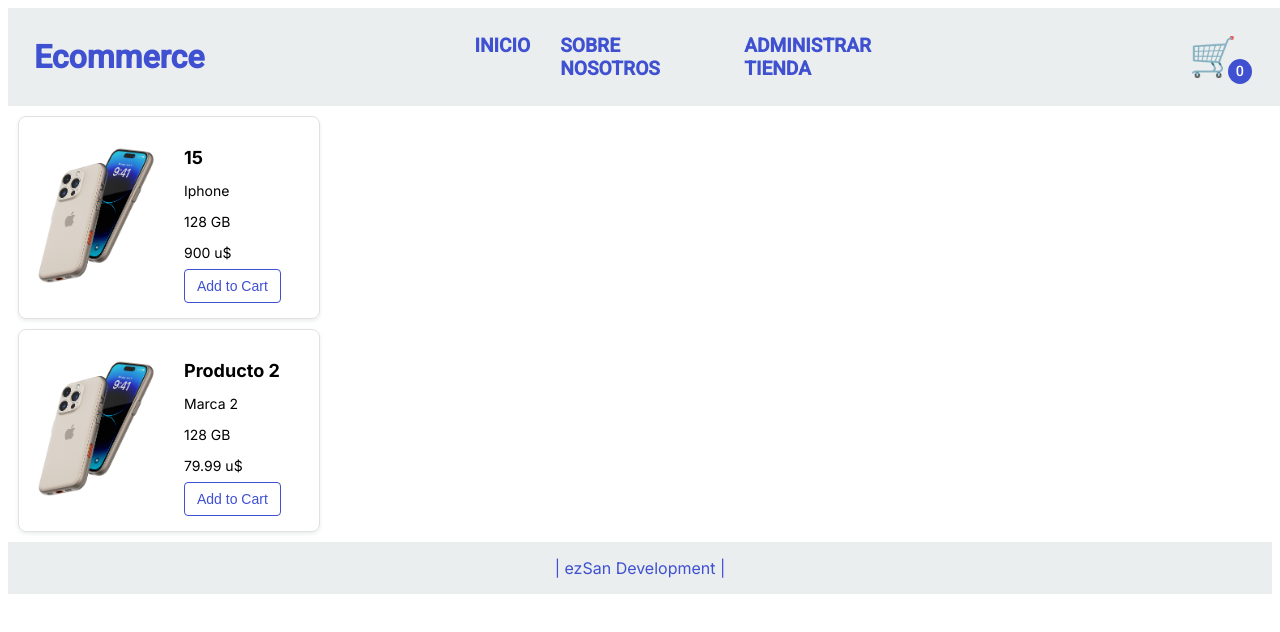
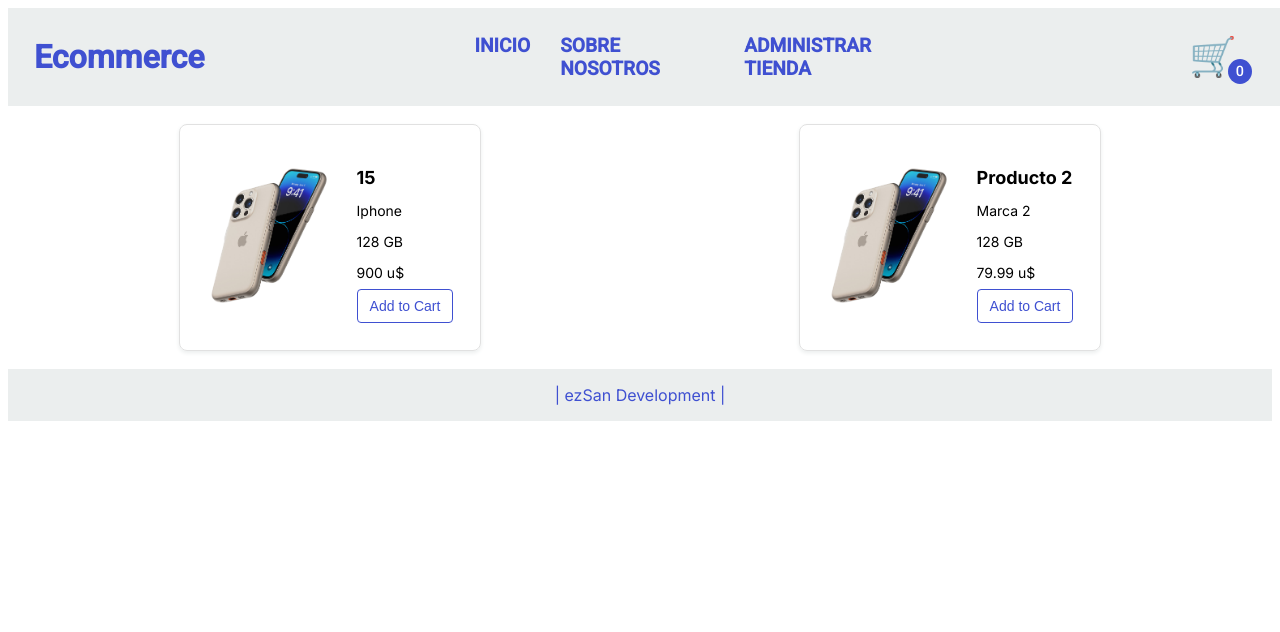
Before and after one commit to ezSan/ecommerce, a Next.js app: page / in a window 1280 px wide. Shown: the top 632 px of the page. Built offline with nearby package versions, Linux system fonts and the light colour scheme.

Commit message:
style(cards & productsContainer): add new style

```diff
--- a/src/app/scss/components/_productCard.scss
+++ b/src/app/scss/components/_productCard.scss
@@ -1,14 +1,17 @@
-@use '../utils/colors' as *;
+@use "../utils/colors" as *;
 
 .product_card {
   display: flex;
   border: 1px solid #e1e1e1;
   border-radius: 8px;
   overflow: hidden;
-  margin: 10px;
+  margin: 6px;
   box-shadow: 0 2px 4px $bg-color;
   max-width: 300px; // Ajusta el ancho máximo según tus preferencias
   align-items: center;
+  padding: 12px;
+
+  justify-content: center;
 }
 
 .card_image {
--- a/src/app/scss/components/_productContainer.scss
+++ b/src/app/scss/components/_productContainer.scss
@@ -0,0 +1,5 @@
+.productContainer {
+  display: flex;
+  justify-content: space-around;
+  margin: 12px;;
+}
--- a/src/app/scss/components/components.scss
+++ b/src/app/scss/components/components.scss
@@ -1,5 +1,6 @@
 @forward './login';
 @forward './productForm';
+@forward './productContainer';
 @forward './productCard';
 @forward './header';
 @forward './footer';
--- a/src/components/ProductCard.js
+++ b/src/components/ProductCard.js
@@ -6,6 +6,7 @@ import Image from "next/image";
 
 const ProductCard = ({ product, addToCart }) => {
   const { name, brand, capacity, price, image } = product;
+
   const {
     product_card,
     card_image,
@@ -24,12 +25,7 @@ const ProductCard = ({ product, addToCart }) => {
   return (
     <div className={product_card}>
       <div className={card_image}>
-        <Image
-          layout="fill"
-          objectFit="cover"
-          src={image}
-          alt={`${name} product`}
-        />
+        <Image src={image} alt={`${name} product`} width={150} height={150} />
       </div>
       <div className={card_info}>
         <h2 className={card_name}>{name}</h2>
@@ -37,7 +33,9 @@ const ProductCard = ({ product, addToCart }) => {
         <p className={card_capacity}>{`${capacity} GB`}</p>
         <p className={card_capacity}>{` ${price} u$`}</p>
 
-        <button className={buy_button} onClick={handleAddToCart}n>Add to Cart</button>
+        <button className={buy_button} onClick={handleAddToCart} n>
+          Add to Cart
+        </button>
       </div>
     </div>
   );
--- a/src/components/ProductContainer.js
+++ b/src/components/ProductContainer.js
@@ -2,8 +2,10 @@
 import React, { useState, useEffect } from "react";
 import ProductCard from "./ProductCard";
 import { useCart } from "@/context/CartContext";
+import styles from "../app/scss/globals.module.scss";
 
 const ProductContainer = () => {
+  const { productContainer } = styles;
   const [products, setProducts] = useState([]);
   const [isLoading, setIsLoading] = useState(true);
   const [error, setError] = useState(null);
@@ -46,9 +48,9 @@ const ProductContainer = () => {
   }
 
   return (
-    <div>
+    <div className={productContainer}>
       {products.map((product) => (
-        <ProductCard key={product.id} product={product} addToCart={addToCart}/>
+        <ProductCard key={product.id} product={product} addToCart={addToCart} />
       ))}
     </div>
   );
```
